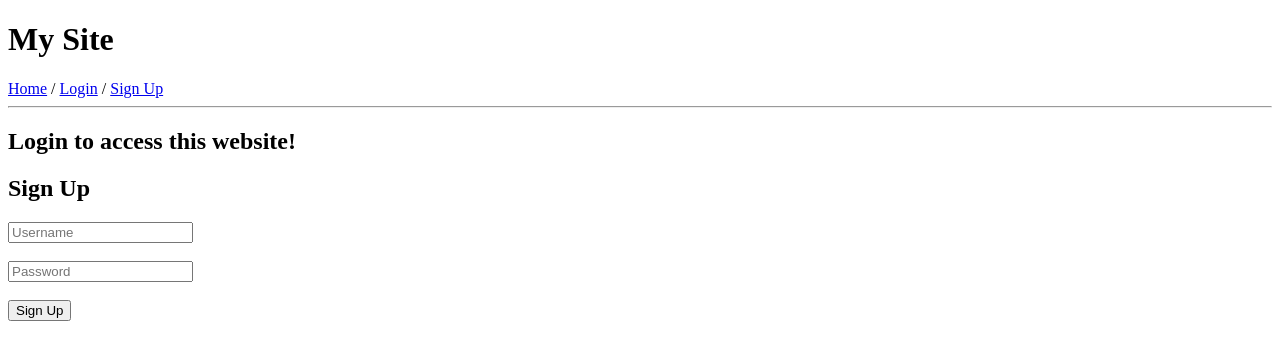
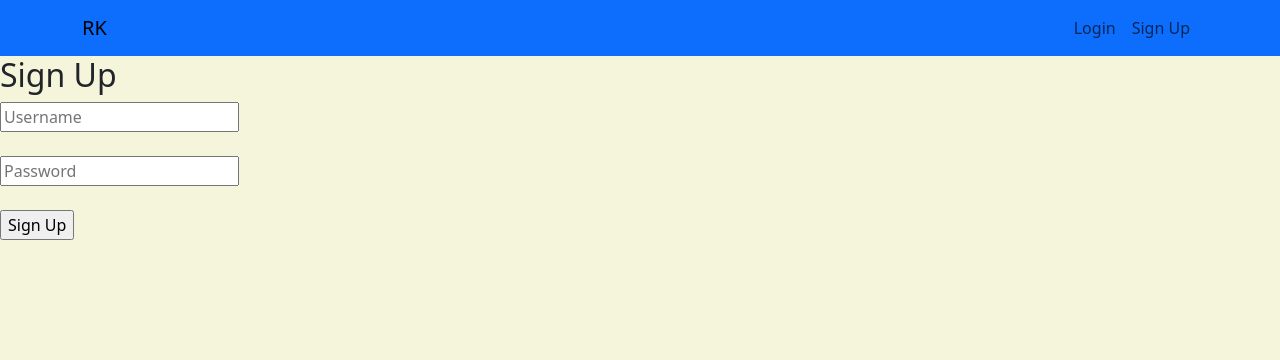
Before and after one commit to mdrakibmia99/Django_CRUD_with_Authentication_App, a Django app: template templates/signup.html in a window 1280 px wide. Shown: the top 360 px of the page. Run offline with Django 3.2, Linux system fonts and the light colour scheme; the template is opened without the code that fills it, so the values that code supplies are empty.

Commit message:
bootstrap connect with base html page

```diff
--- a/templates/base.html
+++ b/templates/base.html
@@ -1,25 +1,55 @@
 <!DOCTYPE html>
 <html>
   <head>
+    <link href="https://cdn.jsdelivr.net/npm/bootstrap@5.3.0-alpha3/dist/css/bootstrap.min.css" rel="stylesheet" integrity="sha384-KK94CHFLLe+nY2dmCWGMq91rCGa5gtU4mk92HdvYe+M/SXH301p5ILy+dN9+nJOZ" crossorigin="anonymous">
     <title>{% block title %}{% endblock %}</title>
+      <style>
+        body{
+          background-color: beige;
+        }
+
+      </style>
   </head>
   <body>
-    <h1>My Site</h1>
 
-    <a href="/">Home</a>
-    <span>/</span>
+
+    <nav class="navbar navbar-expand-lg bg-primary">
+      <div class="container ">
+        <a class="navbar-brand" href="#">RK</a>
+        <button class="navbar-toggler" type="button" data-bs-toggle="collapse" data-bs-target="#navbarNavAltMarkup" aria-controls="navbarNavAltMarkup" aria-expanded="false" aria-label="Toggle navigation">
+          <span class="navbar-toggler-icon"></span>
+        </button>
+        <div class="collapse navbar-collapse justify-content-end" id="navbarNavAltMarkup">
+          <div class="navbar-nav ">
+            {% if current_user %}
+            <a href="{% url 'logout' %}" class="nav-link">Logout</a>
+            {% else %}
+            <a href="{% url 'login' %}" class="nav-link">Login</a>
+
+           <a href="{% url 'signup' %}" class="nav-link" >Sign Up</a>
+
+            {% endif %}
+          </div>
+        </div>
+      </div>
+    </nav>
+
 
     {% if current_user %}
-    <h1>CSE </h1>
-    <a href="{% url 'logout' %}">Logout</a>
-    <hr />
-    <h2>Welcome <span style="color: dodgerblue">{{current_user}}</span>!</h2>
+
+
+
+
     {% else %}
-    <a href="{% url 'login' %}">Login</a>
-    <span>/</span>
-    <a href="{% url 'signup' %}">Sign Up</a>
-    <hr />
-    <h2>Login to access this website!</h2>
-    {% endif %} {% block body %}{% endblock %}
+
+    {% endif %}
+
+
+
+    {% block body %}{% endblock %}
+
+    <script src="https://cdn.jsdelivr.net/npm/bootstrap@5.3.0-alpha3/dist/js/bootstrap.bundle.min.js" integrity="sha384-ENjdO4Dr2bkBIFxQpeoTz1HIcje39Wm4jDKdf19U8gI4ddQ3GYNS7NTKfAdVQSZe" crossorigin="anonymous"></script>
+    <script src="https://cdn.jsdelivr.net/npm/@popperjs/core@2.11.7/dist/umd/popper.min.js" integrity="sha384-zYPOMqeu1DAVkHiLqWBUTcbYfZ8osu1Nd6Z89ify25QV9guujx43ITvfi12/QExE" crossorigin="anonymous"></script>
+    <script src="https://cdn.jsdelivr.net/npm/bootstrap@5.3.0-alpha3/dist/js/bootstrap.min.js" integrity="sha384-Y4oOpwW3duJdCWv5ly8SCFYWqFDsfob/3GkgExXKV4idmbt98QcxXYs9UoXAB7BZ" crossorigin="anonymous"></script>
   </body>
 </html>
```
